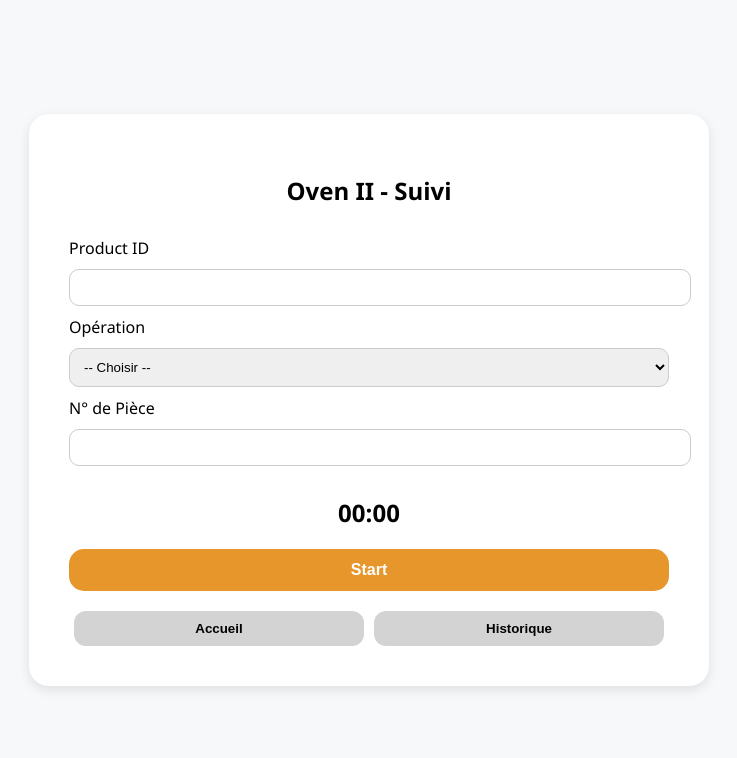
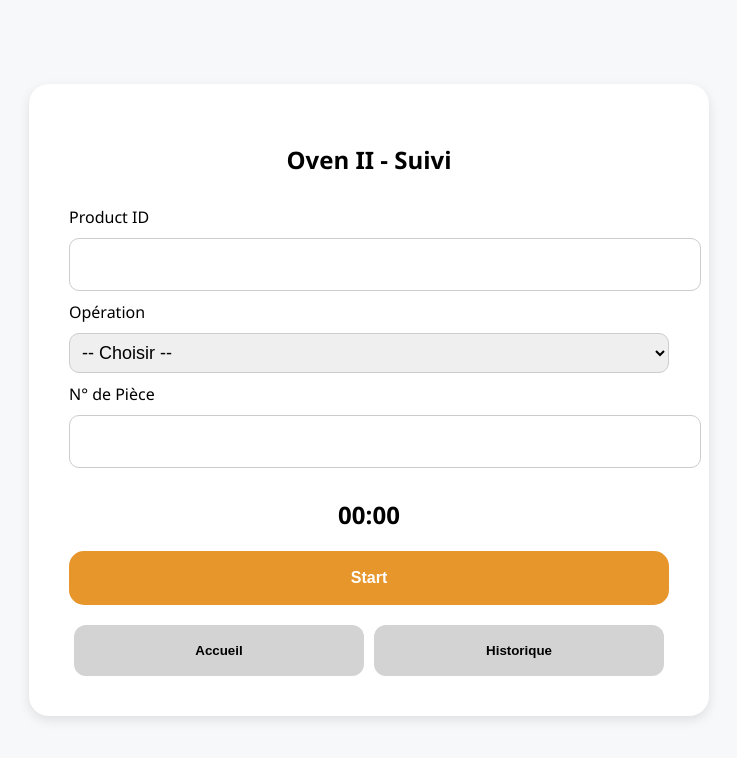
Before and after one commit to ha99mza/Oven, a React (Vite) app: page /#/track/1 in a window 1280 px wide. Shown: the top 758 px of the page, without its empty margins (271-1008 px from the left). Built offline with nearby package versions, Linux system fonts and the light colour scheme.

Commit message:
update Insert frequence

```diff
--- a/src/main/db.ts
+++ b/src/main/db.ts
@@ -24,7 +24,7 @@ export async function insertSession(ovenId: string, session: any) {
 export async function getSessions(ovenId: string) {
   const db = await connectDB()
   const col = db.collection(`sessions_${ovenId}`)
-  return await col.find().toArray()
+  return await col.find().sort({ startTime: -1 }).toArray()
 }
 
 /*export async function getTemperatures(productId: string) {
@@ -38,7 +38,7 @@ export async function getTemperatures(productId: string) {
 
   const docs = await col
     .find({}, { projection: { _id: 0, temperature: 1, timestamp: 1 } })
-    .sort({ timestamp: 1 })
+    .sort({ timestamp: -1 })
     .toArray()
 
   // 🔁 Transformation explicite : { temperature, timestamp } → { value, timestamp }
--- a/src/renderer/src/page/HomePage.tsx
+++ b/src/renderer/src/page/HomePage.tsx
@@ -24,11 +24,11 @@ export default function Home() {
       }
     }
 
-    // Démarrer l'intervalle
-    const id = setInterval(fetchTemperature, 5000) // toutes les 10s
+
+    const id = setInterval(fetchTemperature, 1000) // toutes les 1s
     setIntervalId(id)
 
-    // Nettoyage à la sortie de la page
+
     return () => {
       if (id) clearInterval(id)
     }
--- a/src/renderer/src/page/SessionDetailPage.tsx
+++ b/src/renderer/src/page/SessionDetailPage.tsx
@@ -53,16 +53,16 @@ export default function SessionDetailPage() {
     const csvContent = [
       `Four;${session?.ovenId ?? "-"}`,
       `Product ID;${session?.productId ?? "-"}`,
-      `Opération;${session?.operation ?? "-"}`,
-      `N° Pièce;${session?.pieceNumber ?? "-"}`,
-      `Début;${session?.startTime ? new Date(session.startTime).toLocaleString() : "-"}`,
-      `Fin;${session?.endTime ? new Date(session.endTime).toLocaleString() : "-"}`,
-      `Durée;${duration} min`,
-      `Température Max;${max.toFixed(2)} °C`,
-      `Température Min;${min.toFixed(2)} °C`,
-      `Température Moy;${moy.toFixed(2)} °C`,
+      `Operation;${session?.operation ?? "-"}`,
+      `N Piece;${session?.pieceNumber ?? "-"}`,
+      `Date Debut;${session?.startTime ? new Date(session.startTime).toLocaleString() : "-"}`,
+      `Date Fin;${session?.endTime ? new Date(session.endTime).toLocaleString() : "-"}`,
+      `Duree;${duration} min`,
+      `Temperature Max;${max.toFixed(2)} °C`,
+      `Temperature Min;${min.toFixed(2)} °C`,
+      `Temperature Moy;${moy.toFixed(2)} °C`,
       '',
-      'Température (°C);Horodatage',
+      'Temperature (°C);Horodatage',
       ...temps.map(t => `${t.value.toFixed(2)};${new Date(t.timestamp).toLocaleString()}`)
     ].join('\n')
 
--- a/src/renderer/src/page/TrackingPage.tsx
+++ b/src/renderer/src/page/TrackingPage.tsx
@@ -13,7 +13,7 @@ export default function TrackingPage() {
   const [startTime, setStartTime] = useState<Date | null>(null)
   const [elapsedTime, setElapsedTime] = useState(0)
 
-  // Restaure une session active (en mémoire côté main)
+  // Restaure une session active
   useEffect(() => {
     let mounted = true
     const restore = async () => {
@@ -30,10 +30,12 @@ export default function TrackingPage() {
       }
     }
     restore()
-    return () => { mounted = false }
+    return () => {
+      mounted = false
+    }
   }, [ovenId])
 
-  // Chrono basé sur startTime (pas d'accumulation locale)
+  // Chrono
   useEffect(() => {
     if (!isRunning || !startTime) return
     const id = setInterval(() => {
@@ -54,7 +56,6 @@ export default function TrackingPage() {
       return
     }
 
-    // Empêcher de réutiliser un productId déjà existant (collection)
     try {
       const exists = await window.electron.ipcRenderer.invoke("check-product-id-exists", productId)
       if (exists) {
@@ -67,7 +68,6 @@ export default function TrackingPage() {
       return
     }
 
-    // Demander au main de démarrer la session (active flags d’enregistrement)
     const res = await window.electron.ipcRenderer.invoke("start-session", {
       ovenId,
       productId,
@@ -87,10 +87,8 @@ export default function TrackingPage() {
   }
 
   const onStop = async () => {
-    // Stop côté main
     await window.electron.ipcRenderer.invoke("stop-session", ovenId)
 
-    // Enregistre l’historique dans Mongo
     const end = new Date()
     await window.electron.ipcRenderer.invoke("save-session", ovenId, {
       productId,
@@ -112,21 +110,25 @@ export default function TrackingPage() {
   }
 
   return (
-    <div style={{
+    <div
+      style={{
         height: "100vh",
         display: "flex",
         justifyContent: "center",
         alignItems: "center",
         backgroundColor: "#f6f8fa"
-    }}>
-      <div style={{
+      }}
+    >
+      <div
+        style={{
           padding: "40px",
           width: "100%",
           maxWidth: "600px",
           backgroundColor: "white",
           borderRadius: "20px",
           boxShadow: "0 4px 12px rgba(0,0,0,0.1)"
-      }}>
+        }}
+      >
         <h2 style={{ textAlign: "center", marginBottom: "30px" }}>{ovenName} - Suivi</h2>
 
         <label>Product ID</label>
@@ -143,15 +145,15 @@ export default function TrackingPage() {
           disabled={isRunning}
           value={operation}
           onChange={(e) => setOperation(e.target.value)}
-          style={inputStyle}
+          style={selectStyle}
         >
           <option value="">-- Choisir --</option>
-          <option>Colle Blanche</option>
-          <option>Colle Noir</option>
-          <option>1er Peinture</option>
-          <option>Déshydratation</option>
-          <option>2éme Peinture</option>
-          <option>Vernis Dolphon</option>
+          <option value="Colle Blanche">Colle Blanche</option>
+          <option value="Colle Noir">Colle Noir</option>
+          <option value="1er Peinture">1er Peinture</option>
+          <option value="Déshydratation">Déshydratation</option>
+          <option value="2éme Peinture">2éme Peinture</option>
+          <option value="Vernis Dolphon">Vernis Dolphon</option>
         </select>
 
         <label>N° de Pièce</label>
@@ -172,7 +174,7 @@ export default function TrackingPage() {
           style={{
             backgroundColor: isRunning ? "#DC3545" : "#E7962C",
             color: "white",
-            padding: "12px",
+            padding: "18px",
             width: "100%",
             border: "none",
             borderRadius: "15px",
@@ -184,8 +186,12 @@ export default function TrackingPage() {
         </button>
 
         <div style={{ display: "flex", justifyContent: "space-between", marginTop: "20px" }}>
-          <button onClick={() => navigate("/")} style={secondaryButtonStyle}>Accueil</button>
-          <button onClick={() => navigate(`/history/${ovenId}`)} style={secondaryButtonStyle}>Historique</button>
+          <button onClick={() => navigate("/")} style={secondaryButtonStyle}>
+            Accueil
+          </button>
+          <button onClick={() => navigate(`/history/${ovenId}`)} style={secondaryButtonStyle}>
+            Historique
+          </button>
         </div>
       </div>
     </div>
@@ -195,14 +201,21 @@ export default function TrackingPage() {
 const inputStyle: React.CSSProperties = {
   width: "100%",
   margin: "10px 0",
-  padding: "10px",
+  padding: "15px",
   borderRadius: "10px",
-  border: "1px solid #ccc"
+  border: "1px solid #ccc",
+  fontSize: "18px"
+}
+
+const selectStyle: React.CSSProperties = {
+  ...inputStyle,
+  padding: "8px", // réduit pour ne pas masquer le texte
+  appearance: "auto"
 }
 
 const secondaryButtonStyle: React.CSSProperties = {
   flex: 1,
-  padding: "10px",
+  padding: "18px",
   margin: "0 5px",
   backgroundColor: "#d3d3d3",
   border: "none",
```
Also changed, not shown: src/main/index.ts (+30 -17 lines). Lines whose indentation alone changed are shown as unchanged.
